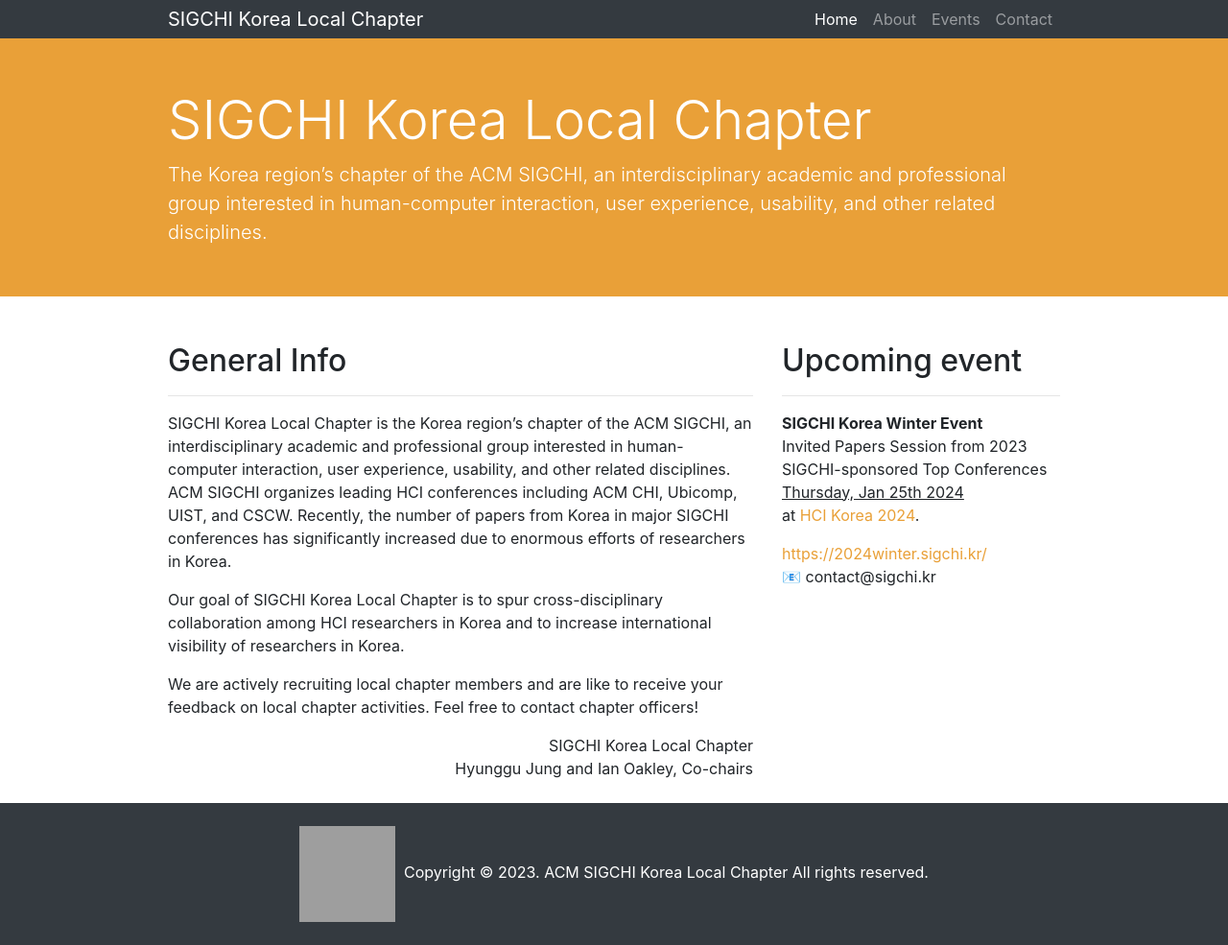
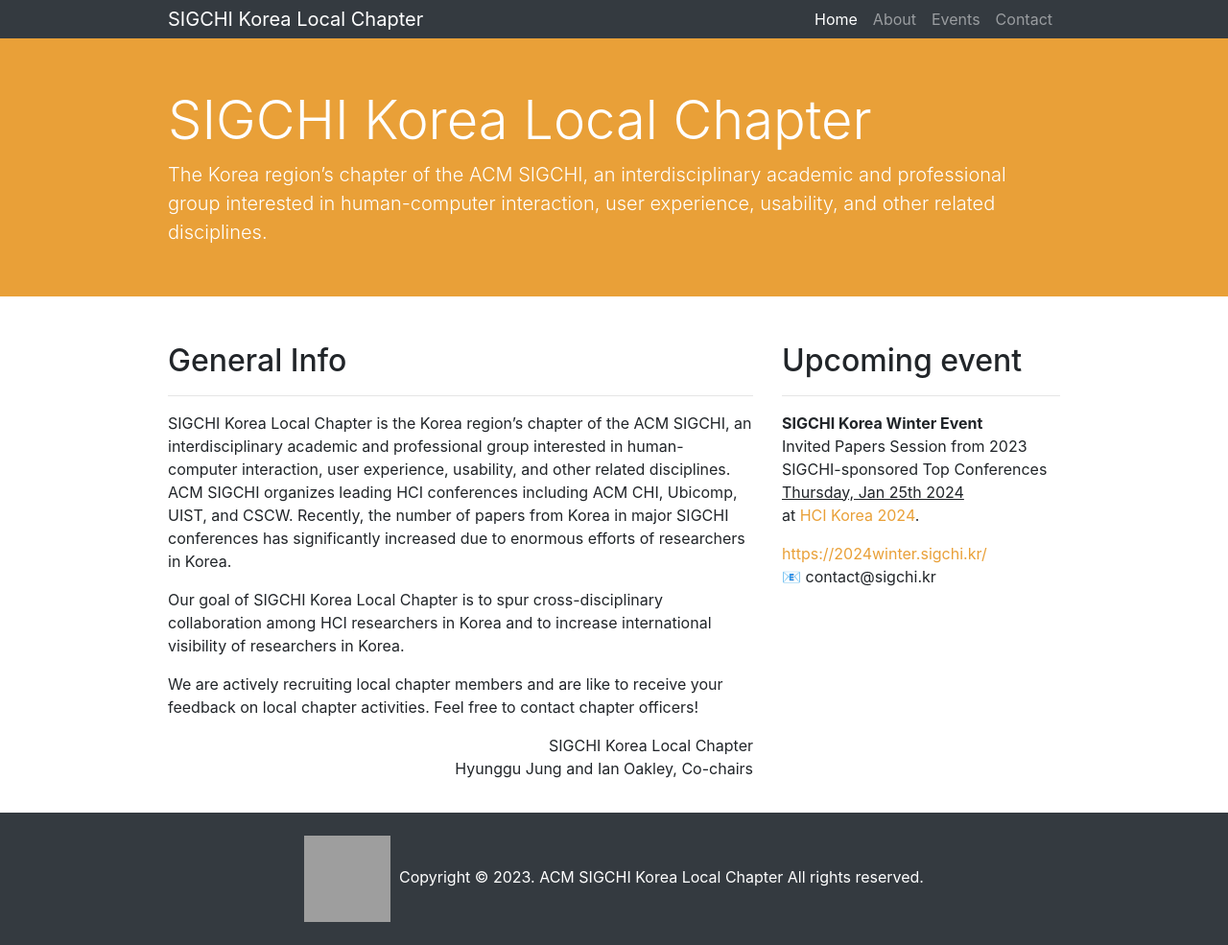
Before and after one commit to sigchikr/sigchikr.github.io, a Jekyll site: the page built from index.html, in a window 1280 px wide. Shown: the whole page at 96% size. Built offline with Jekyll 4.4.1, drawn with Linux system fonts in a browser that asks for light colours; grey boxes are pictures that could not be loaded.

Commit message:
Update footer.html

```diff
--- a/_includes/footer.html
+++ b/_includes/footer.html
@@ -2,7 +2,7 @@
 <footer class="py-4 bg-dark">
   <div class="container">
     <p class="m-0 text-center text-white">
-      <img src="/assets/image/acm_chapter_logo.jpg" width="100px" height="100px">&nbsp; Copyright &copy; 2023. ACM SIGCHI Korea Local Chapter All rights reserved.
+      <img src="/assets/image/acm_chapter_logo.jpg" width="90px" height="90px">&nbsp; Copyright &copy; 2023. ACM SIGCHI Korea Local Chapter All rights reserved.
     </p>
   </div>
   <!-- /.container -->
```
